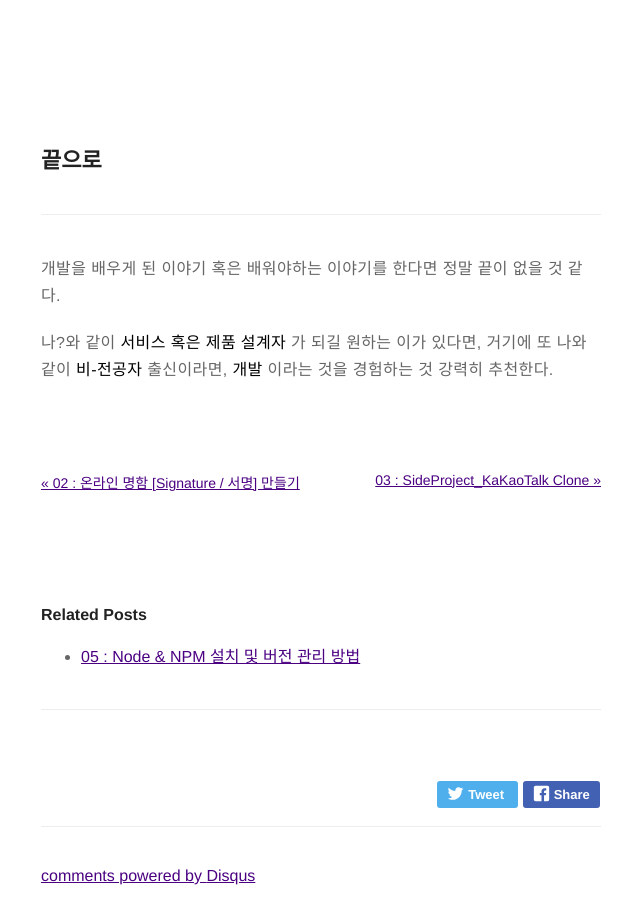
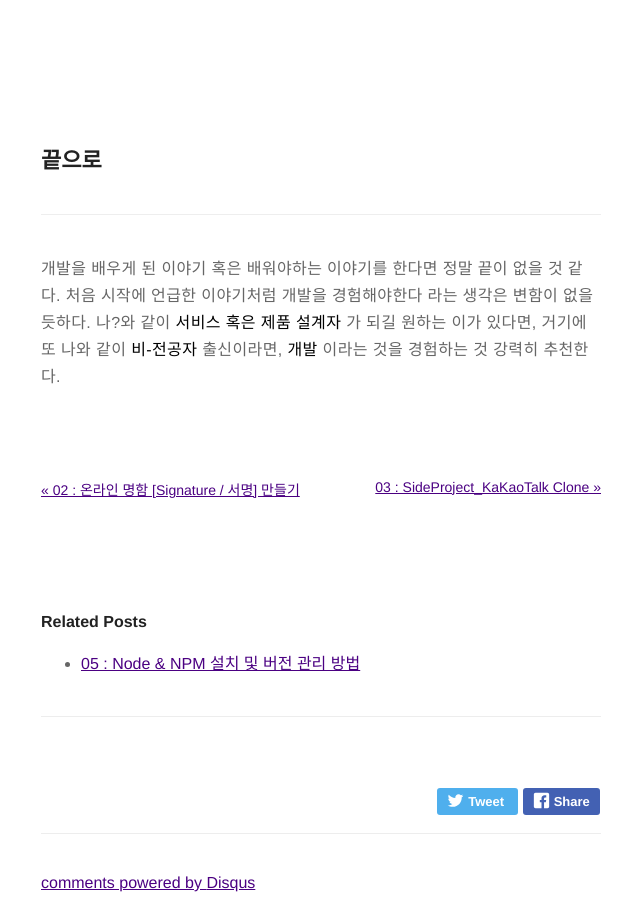
Before and after one commit to banjag954/banjag954.github.io, a Jekyll site: the page built from _posts/2018-08-28-(blog)why-i-learn-develop.markdown, in a window 1280 px wide and 900 px high, scrolled down 6909 px. Shown: the whole window, without its empty margins (319-959 px from the left). Built offline with Jekyll 4.4.1, drawn with Linux system fonts in a browser that asks for light colours; comment, search, counter and statistics services are not loaded.

Commit message:
Edit-reasonDev-07

```diff
--- a/_posts/2018-08-28-(blog)why-i-learn-develop.markdown
+++ b/_posts/2018-08-28-(blog)why-i-learn-develop.markdown
@@ -179,7 +179,7 @@ __개발__ 쪽에서 입장을 이해해주면 감사하겠지만, 내 경험상
 ---
 
 개발을 배우게 된 이야기 혹은 배워야하는 이야기를 한다면 정말 끝이 없을 것 같다.
-
+처음 시작에 언급한 이야기처럼 개발을 경험해야한다 라는 생각은 변함이 없을 듯하다.
 나?와 같이 __서비스 혹은 제품 설계자__ 가 되길 원하는 이가 있다면, 거기에 또 나와 같이 __비-전공자__ 출신이라면, __개발__ 이라는 것을 경험하는 것 강력히 추천한다.
 <br />
 <br />
```
